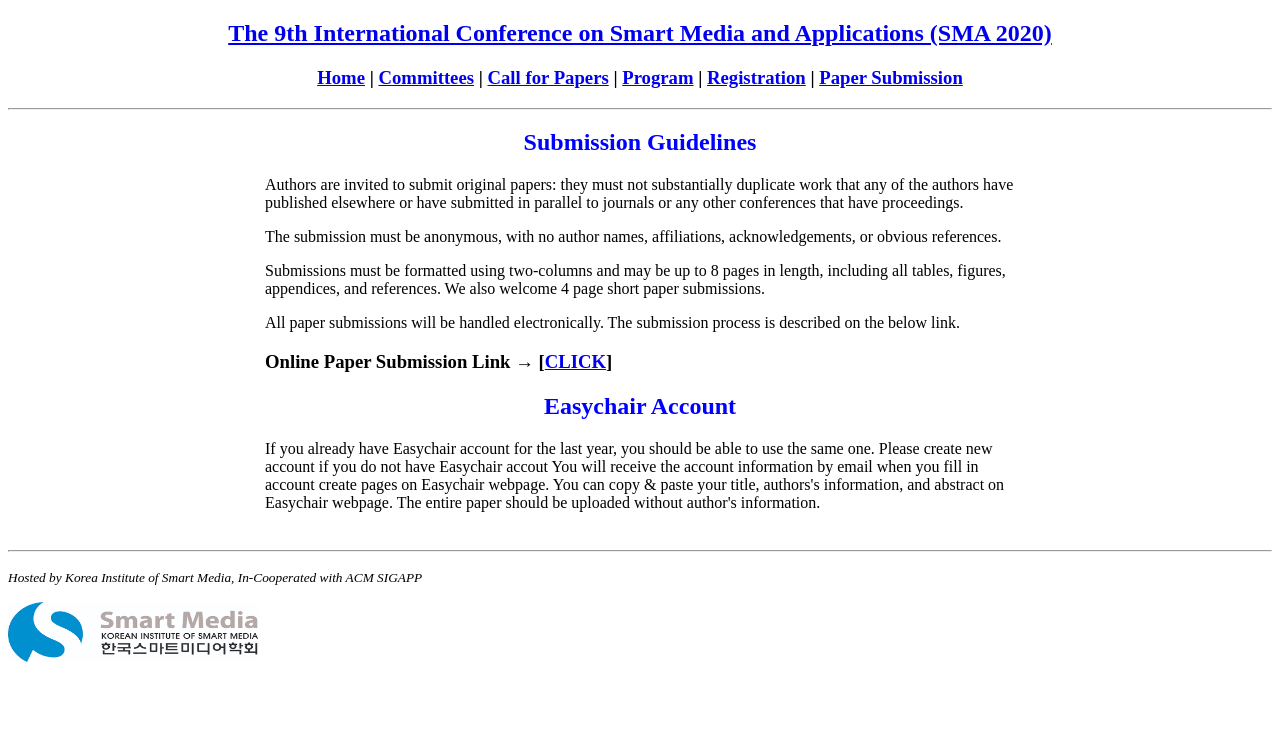
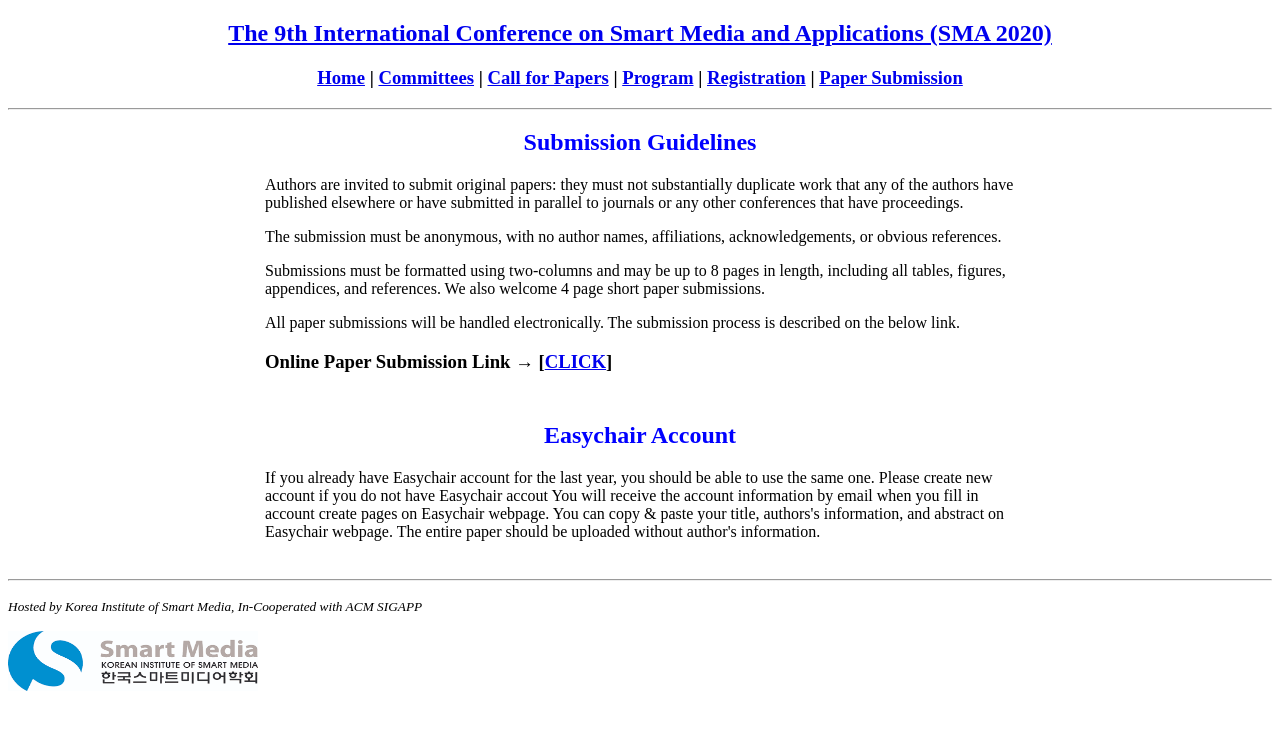
Before and after one commit to icea-conf/sma-2020.github.io, a Jekyll site: the page built from submission/index.html, in a window 1280 px wide. Shown: the top 730 px of the page. Built offline with Jekyll 4.4.1, drawn with Linux system fonts in a browser that asks for light colours.

Commit message:
Update index.html

```diff
--- a/submission/index.html
+++ b/submission/index.html
@@ -13,7 +13,7 @@ title: SMA 2020
                     <h3>Online Paper Submission Link → [<a href="https://www.easychair.org/conferences/?conf=sma20200">CLICK</a>]</h3>
           </div>
 
-          <div>
+          <div style="padding-top: 10px">
                <h2 style="color:#0000FF; text-align:center;">Easychair Account</h2>
                     <a>If you already have Easychair account for the last year, you should be able to use the same one. Please create new account if you do not have Easychair accout You will receive the account information by email when you fill in account create pages on Easychair webpage. You can copy & paste your title, authors's information, and abstract on Easychair webpage. The entire paper should be uploaded without author's information.</a>
           </div>
```
